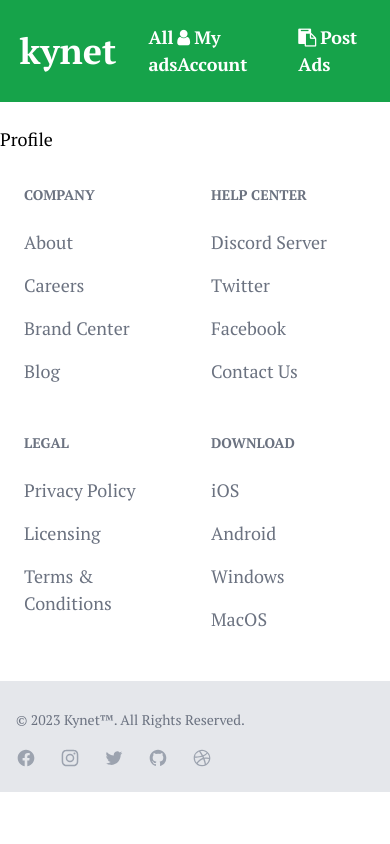
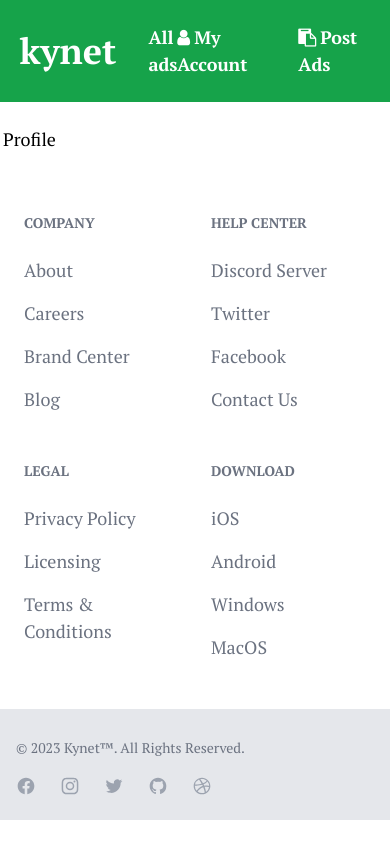
Before and after one commit to mirsahib/kynet-app, a React (Vite) app in the folder client/: page /profile in a window 390 px wide. Built offline with nearby package versions, Linux system fonts and the light colour scheme; sample sign-in values are in the browser's storage.

Commit message:
:lipstick: fix responsive issue

```diff
--- a/client/src/MainRouter.tsx
+++ b/client/src/MainRouter.tsx
@@ -17,6 +17,7 @@
 	return (
 		<>
 			<Header />
+			<div className="flex items-center w-96 sm:w-full max-w-screen-lg  mx-auto mb-7">
 			<Routes>
 				<Route path="/" element={<Home />} />
 				<Route element={<ProtectedRoute/>}>
@@ -33,6 +34,7 @@
 				<Route path="items/:catagory/:id" element={<Item />} />
 				<Route path="*" element={<Error />} />
 			</Routes>
+			</div>
 			<Footer />
 		</>
 	);
--- a/client/src/pages/Users/Auth.tsx
+++ b/client/src/pages/Users/Auth.tsx
@@ -2,7 +2,7 @@
 
 export default function Auth() {
 	return (
-		<div className="flex items-center  justify-center w-96 sm:w-full max-w-screen-lg  mx-auto mb-7">
+		<div className="flex justify-center  mx-auto ">
 			<div className="flex flex-col lg:w-[520px] sm:w-[5/6] bg-green-600 ">
 				<ul className="flex flex-row bg-green-500">
 					<li className="flex w-[50%] bg-green-600">
```
